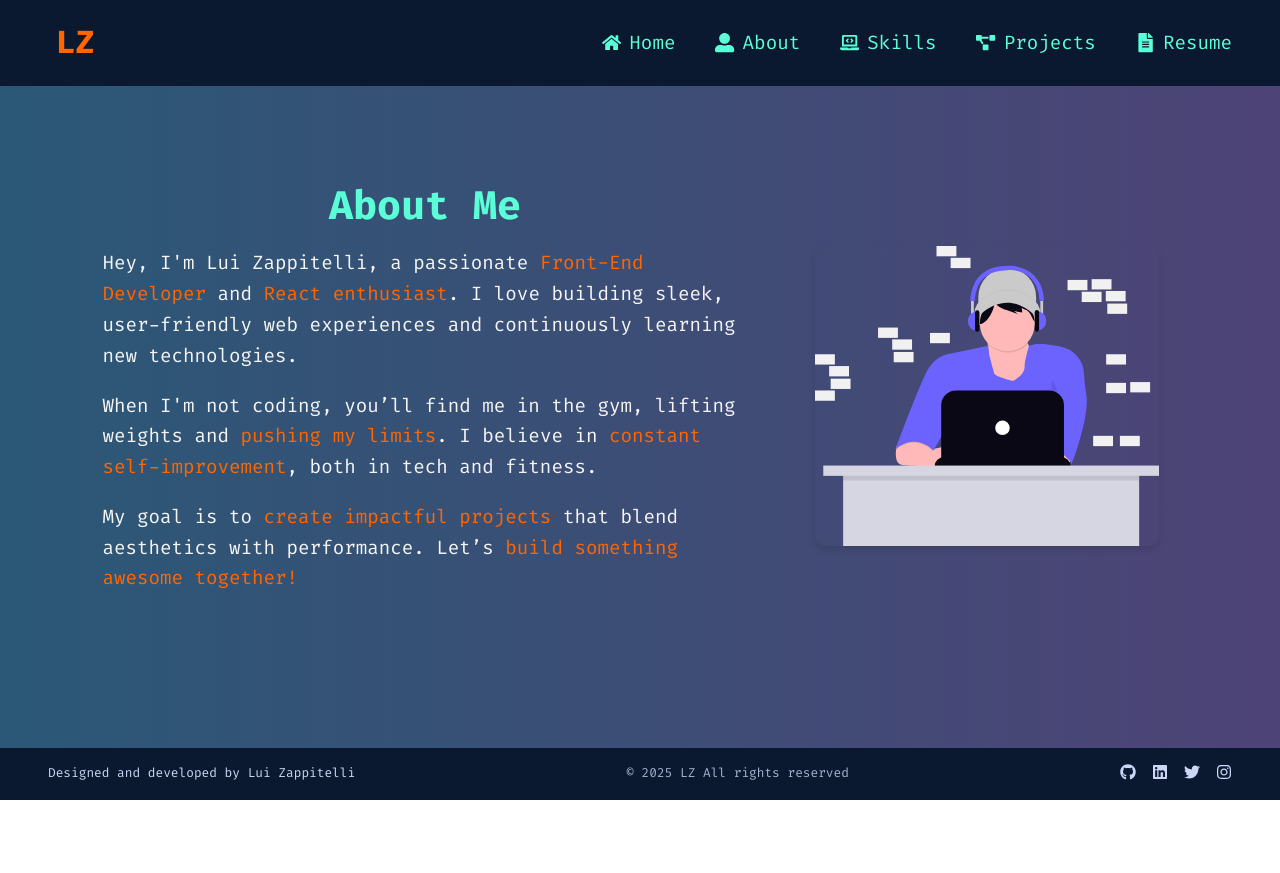
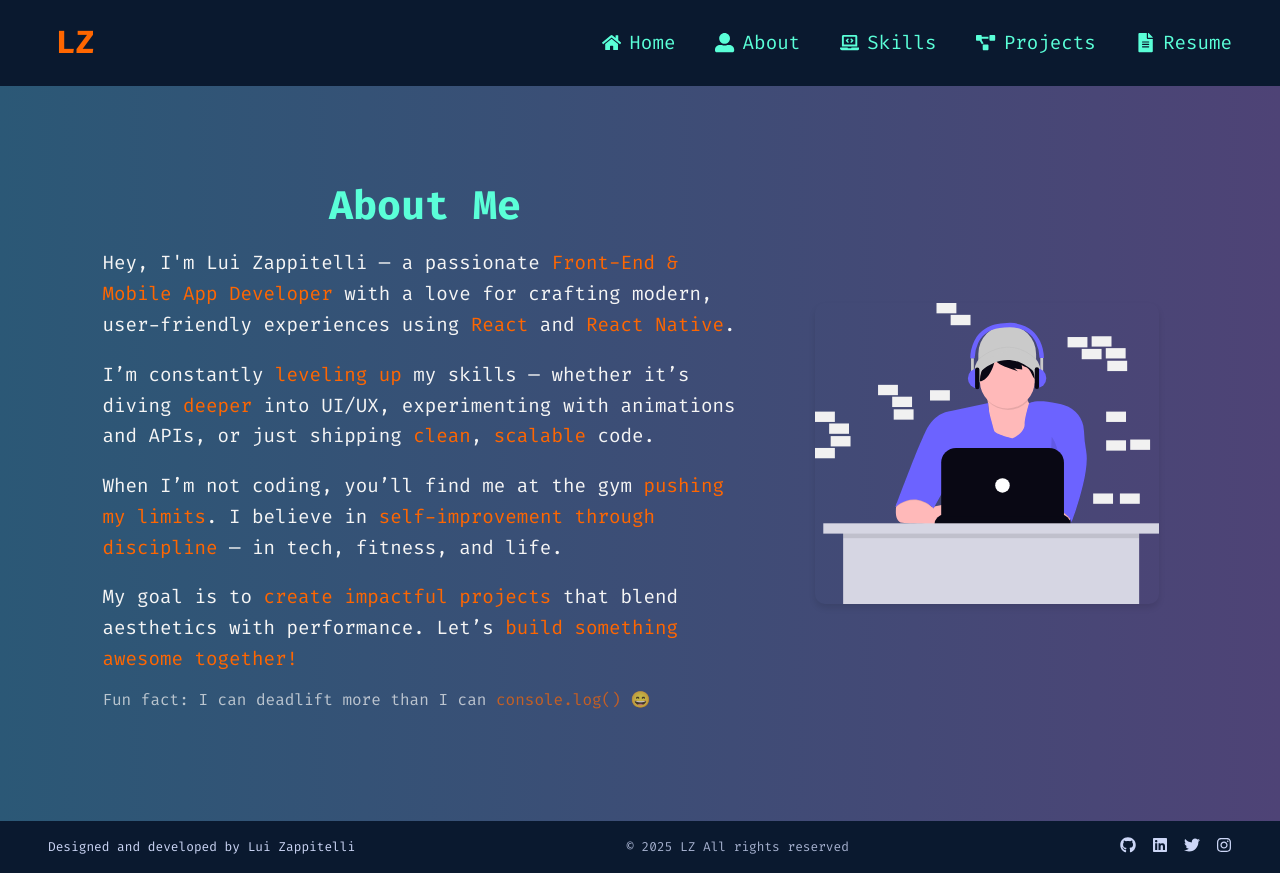
Before and after one commit to lzappo/my-portfolio, a React (Vite) app: page /about in a window 1280 px wide. Before the commit the page ends 800 px from the top, so only its background shows below. Built offline with nearby package versions, Linux system fonts and the light colour scheme.

Commit message:
typewriter effect added

```diff
--- a/package.json
+++ b/package.json
@@ -16,7 +16,8 @@
     "react": "^18.3.1",
     "react-dom": "^18.3.1",
     "react-icons": "^5.4.0",
-    "react-router-dom": "^7.1.1"
+    "react-router-dom": "^7.1.1",
+    "react-simple-typewriter": "^5.0.1"
   },
   "devDependencies": {
     "@eslint/js": "^9.17.0",
--- a/src/components/HeroSection.jsx
+++ b/src/components/HeroSection.jsx
@@ -1,5 +1,6 @@
 import { Link } from "react-router-dom";
 import { motion } from "framer-motion";
+import { Typewriter } from "react-simple-typewriter";
 import heroImage from "../assets/hero-image.svg";
 
 const HeroSection = () => {
@@ -13,7 +14,22 @@ const HeroSection = () => {
       >
         <h1 className="hero-title">Hi, I'm Lui Zappitelli</h1>
         <p className="hero-subtitle">
-          Front-End & Mobile Developer | React • React Native • JavaScript
+          <Typewriter
+            words={[
+              "Front-End Developer 💻",
+              "Mobile App Developer 📱",
+              "React & React Native Enthusiast 👨‍💻",
+              "Lifelong Learner 💡",
+              "Bodybuilder 🏋️",
+              "Chloe's Daddy 🐈",
+            ]}
+            loop={true}
+            cursor
+            cursorStyle="|"
+            typeSpeed={60}
+            deleteSpeed={40}
+            delaySpeed={1500}
+          />
         </p>
         <motion.div
           className="hero-buttons"
--- a/src/pages/AboutPage.jsx
+++ b/src/pages/AboutPage.jsx
@@ -14,17 +14,18 @@ const AboutPage = () => {
         >
           About Me
         </motion.h2>
+
         <motion.p
           className="about-description"
           initial={{ opacity: 0, y: 10 }}
           animate={{ opacity: 1, y: 0 }}
           transition={{ duration: 0.8, delay: 0.2 }}
         >
-          Hey, I'm Lui Zappitelli, a passionate
-          <span className="orange"> Front-End Developer</span> and
-          <span className="orange"> React enthusiast</span>. I love building
-          sleek, user-friendly web experiences and continuously learning new
-          technologies.
+          Hey, I'm Lui Zappitelli — a passionate
+          <span className="orange"> Front-End & Mobile App Developer</span> with
+          a love for crafting modern, user-friendly experiences using
+          <span className="orange"> React</span> and
+          <span className="orange"> React Native</span>.
         </motion.p>
 
         <motion.p
@@ -33,10 +34,23 @@ const AboutPage = () => {
           animate={{ opacity: 1, y: 0 }}
           transition={{ duration: 0.8, delay: 0.4 }}
         >
-          When I'm not coding, you’ll find me in the gym, lifting weights and
+          I’m constantly <span className="orange">leveling up</span> my skills —
+          whether it’s diving <span className="orange">deeper</span> into UI/UX,
+          experimenting with animations and APIs, or just shipping
+          <span className="orange"> clean</span>,
+          <span className="orange"> scalable</span> code.
+        </motion.p>
+
+        <motion.p
+          className="about-description"
+          initial={{ opacity: 0, y: 10 }}
+          animate={{ opacity: 1, y: 0 }}
+          transition={{ duration: 0.8, delay: 0.6 }}
+        >
+          When I’m not coding, you’ll find me at the gym
           <span className="orange"> pushing my limits</span>. I believe in
-          <span className="orange"> constant self-improvement</span>, both in
-          tech and fitness.
+          <span className="orange"> self-improvement through discipline</span> —
+          in tech, fitness, and life.
         </motion.p>
 
         <motion.p
@@ -49,6 +63,16 @@ const AboutPage = () => {
           <span className="orange"> create impactful projects</span> that blend
           aesthetics with performance. Let’s
           <span className="orange"> build something awesome together!</span>
+        </motion.p>
+
+        <motion.p
+          className="about-easter-egg"
+          initial={{ opacity: 0, y: 10 }}
+          animate={{ opacity: 0.7, y: 0 }}
+          transition={{ duration: 1, delay: 3, ease: "easeOut" }}
+        >
+          Fun fact: I can deadlift more than I can{" "}
+          <span className="orange">console.log()</span> 😄
         </motion.p>
       </div>
 
```
Also changed, not shown: src/data/projects.jsx (added), 1 other file (tests, documents, lock files or other folders).
